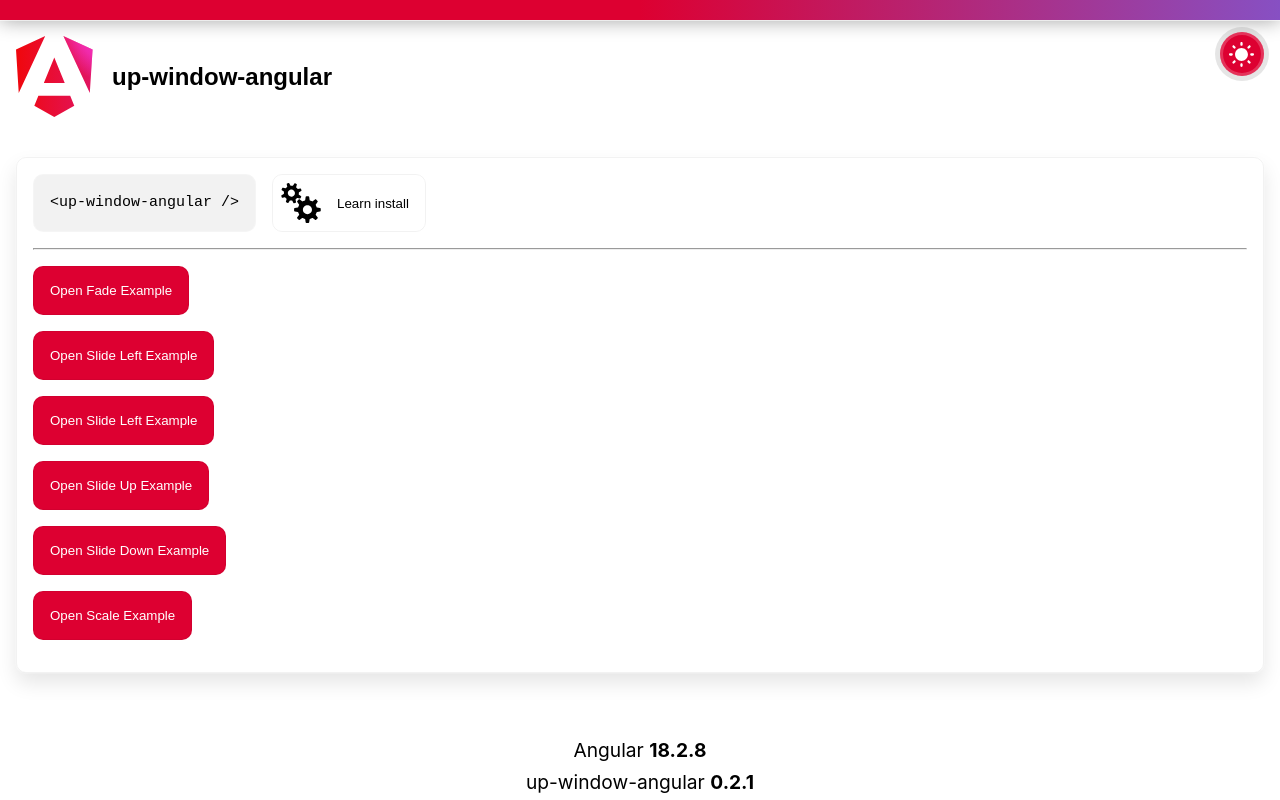
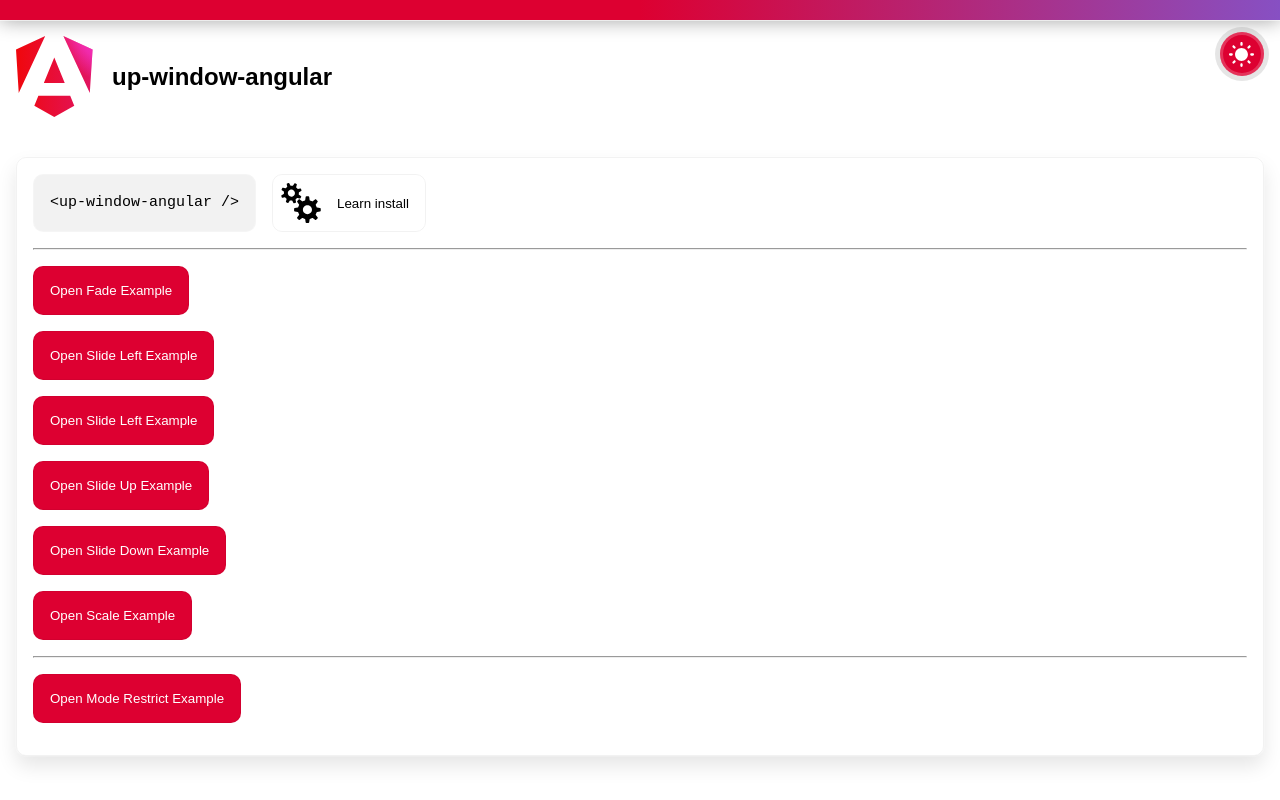
Before and after one commit to criar-art/up-window-angular, an Angular app: page / in a window 1280 px wide. Shown: the top 800 px of the page. Built offline with nearby package versions, Linux system fonts and the light colour scheme.

Commit message:
adjustment example with new mode for window

```diff
--- a/src/app/app.component.html
+++ b/src/app/app.component.html
@@ -99,6 +99,18 @@
       >
         Scale Example content!
       </up-window-angular>
+      <hr />
+      <button class="button-modal-example" type="button" (click)="openWindowExample('restrict')">
+        Open Mode Restrict Example
+      </button>
+      <up-window-angular
+        [isOpen]="isWindowOpenRestrict"
+        title="Restrict Window"
+        subtitle="This window mode Restrict."
+        [restrictMode]="true"
+      >
+        Mode Restrict Example content!
+      </up-window-angular>
     </div>
   </main>
   <app-footer></app-footer>
--- a/src/app/app.component.ts
+++ b/src/app/app.component.ts
@@ -34,16 +34,18 @@ export class AppComponent {
   isWindowOpenSlideUp: WritableSignal<boolean> = signal(false);
   isWindowOpenSlideDown: WritableSignal<boolean> = signal(false);
   isWindowOpenScale: WritableSignal<boolean> = signal(false);
+  isWindowOpenRestrict: WritableSignal<boolean> = signal(false);
 
-  openWindowExample(animation: string) {
+  openWindowExample(type: string) {
     this.isWindowOpenFade.set(false);
     this.isWindowOpenSlideLeft.set(false);
     this.isWindowOpenSlideRight.set(false);
     this.isWindowOpenSlideUp.set(false);
     this.isWindowOpenSlideDown.set(false);
     this.isWindowOpenScale.set(false);
+    this.isWindowOpenRestrict.set(false);
 
-    switch (animation) {
+    switch (type) {
       case 'fade':
         this.isWindowOpenFade.set(true);
         break;
@@ -61,6 +63,9 @@ export class AppComponent {
         break;
       case 'scale':
         this.isWindowOpenScale.set(true);
+        break;
+      case 'restrict':
+        this.isWindowOpenRestrict.set(true);
         break;
     }
   }
```
